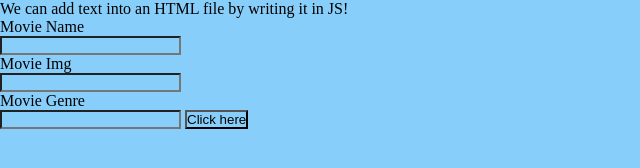
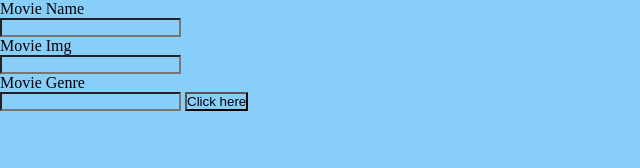
Before and after one commit to TyYip/dom-manipulation-project-TyYipp, a plain HTML site: page index.html in a window 1280 px wide. Shown: the whole page, without its empty margins (0-640 px from the left). Drawn offline with Linux system fonts and the light colour scheme.

Commit message:
10/31
spooky changes 🎃

```diff
--- a/dom.js
+++ b/dom.js
@@ -5,12 +5,6 @@ const DOMSelectors = {
     input2: document.getElementById('input2'),
     input3: document.getElementById('input3'),
   };
-
-  DOMSelectors.box.insertAdjacentHTML(
-    "beforebegin",
-    `We can add text into an HTML file by writing it in JS!`
-  );
-
 
   DOMSelectors.button.addEventListener("click", function () {
     let input1 = DOMSelectors.input1.value;
@@ -24,8 +18,8 @@ const DOMSelectors = {
           <h2 class="text" id="card">${input1}</h2>
           <img src="${input2}" alt="" class="img">
           <h3 class="text" id="card">${input3}</h3>
-          <button type="submit" id="delete">Remove</button>
       </div>
+      <button type="submit" id="delete">Remove</button>
     </div>
       `
     );
@@ -40,12 +34,12 @@ const DOMSelectors = {
 //     }))
 
 // }
-remove()
+//remove()
   function remove() {
-    let remove = document.querySelectorAll('#delete');
-    remove.forEach((button) => button.addEventListener("click", function (event) {
+    let remove = document.querySelectorAll('#delete')
+    remove.forEach((del) => del.addEventListener("click", function (event) {
       console.log(event.target.parentElement);
-      button.remove();
+      event.target.parentElement.closest.remove();
     }))
 
 }
```
Also changed, not shown: style.css (line endings or trailing spaces).
